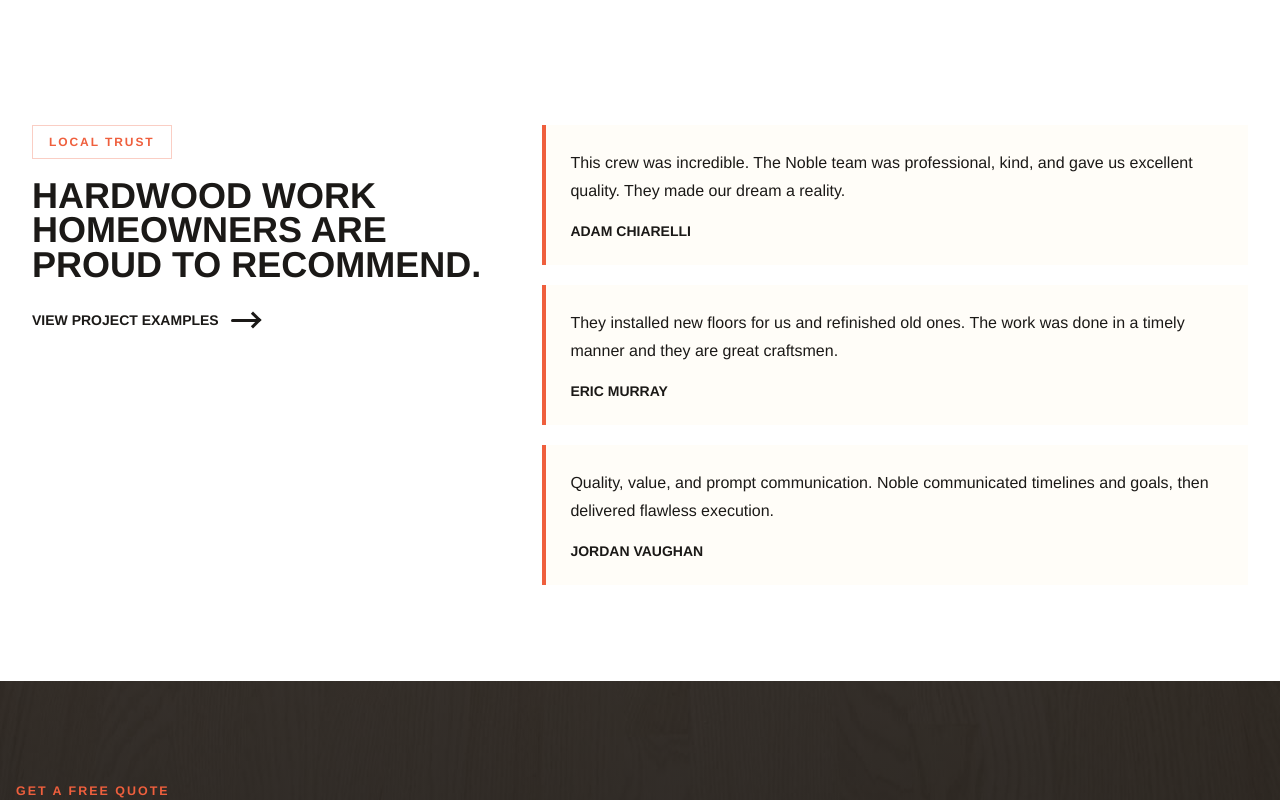
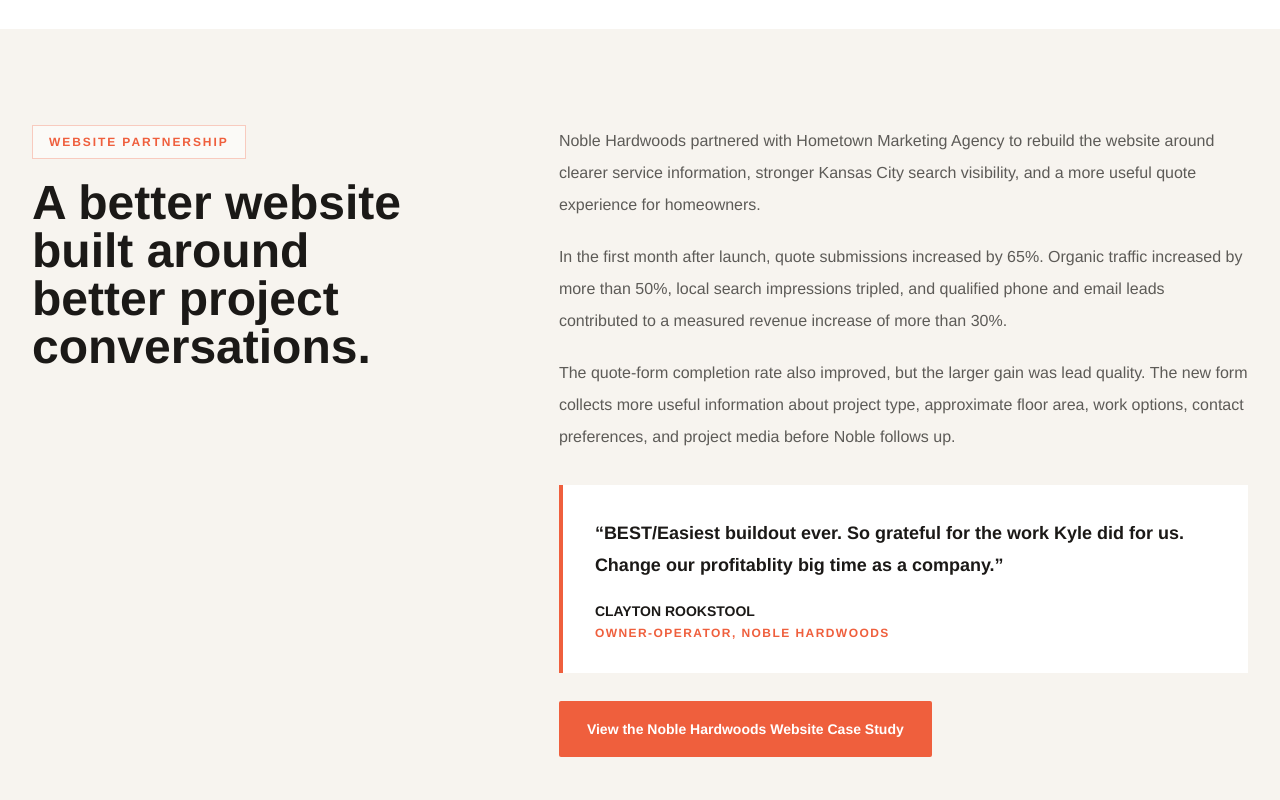
Before and after one commit to krcoffelt/NobleHardwoods, a Next.js app: page /about in a window 1280 px wide. Shown: the part 4740-5540 px from the top of the page. Built offline with nearby package versions, Linux system fonts and the light colour scheme; no server answers.

Commit message:
Add Hometown website partnership reference

```diff
--- a/src/app/about/page.tsx
+++ b/src/app/about/page.tsx
@@ -244,6 +244,63 @@
         </div>
       </section>
 
+      <section className="bg-noble-mist py-20 sm:py-24">
+        <div className="mx-auto grid max-w-7xl gap-10 px-5 sm:px-6 lg:grid-cols-[0.82fr_1.18fr] lg:gap-12 lg:px-8">
+          <div>
+            <p className="w-fit border border-noble-orange/30 bg-white/55 px-4 py-2 text-xs font-black uppercase tracking-[0.16em] text-noble-orange">
+              WEBSITE PARTNERSHIP
+            </p>
+            <h2 className="mt-5 text-4xl font-black leading-[1.02] text-noble-ink sm:text-5xl">
+              A better website built around better project conversations.
+            </h2>
+          </div>
+          <div>
+            <div className="grid gap-5 text-base leading-8 text-noble-ink/70">
+              <p>
+                Noble Hardwoods partnered with Hometown Marketing Agency to rebuild the website
+                around clearer service information, stronger Kansas City search visibility, and a
+                more useful quote experience for homeowners.
+              </p>
+              <p>
+                In the first month after launch, quote submissions increased by 65%. Organic traffic
+                increased by more than 50%, local search impressions tripled, and qualified phone and
+                email leads contributed to a measured revenue increase of more than 30%.
+              </p>
+              <p>
+                The quote-form completion rate also improved, but the larger gain was lead quality.
+                The new form collects more useful information about project type, approximate floor
+                area, work options, contact preferences, and project media before Noble follows up.
+              </p>
+            </div>
+
+            <figure className="mt-8 border-l-4 border-noble-orange bg-white p-6 sm:p-8">
+              <blockquote className="text-lg font-bold leading-8 text-noble-ink">
+                “BEST/Easiest buildout ever. So grateful for the work Kyle did for us. Change our
+                profitablity big time as a company.”
+              </blockquote>
+              <figcaption className="mt-5">
+                <span className="block text-sm font-extrabold uppercase text-noble-ink">
+                  Clayton Rookstool
+                </span>
+                <span className="mt-1 block text-xs font-bold uppercase tracking-[0.12em] text-noble-orange">
+                  Owner-Operator, Noble Hardwoods
+                </span>
+              </figcaption>
+            </figure>
+
+            <a
+              href="https://hometownkc.agency/case-studies/noble-hardwoods"
+              target="_blank"
+              rel="noopener"
+              aria-label="View the Noble Hardwoods website case study by Hometown Marketing Agency"
+              className="mt-7 inline-flex min-h-14 items-center justify-center rounded-sm bg-noble-orange px-7 text-center text-sm font-bold text-white transition duration-300 ease-out hover:-translate-y-0.5 hover:bg-noble-orange-dark active:translate-y-0 focus-visible:outline focus-visible:outline-2 focus-visible:outline-offset-4 focus-visible:outline-noble-orange"
+            >
+              View the Noble Hardwoods Website Case Study
+            </a>
+          </div>
+        </div>
+      </section>
+
       <section className="bg-white py-20 sm:py-24">
         <div className="mx-auto grid max-w-7xl gap-10 px-5 sm:px-6 lg:grid-cols-[0.8fr_1.2fr] lg:px-8">
           <div>
--- a/src/components/Footer.tsx
+++ b/src/components/Footer.tsx
@@ -126,14 +126,14 @@
         <p>Copyright {new Date().getFullYear()} Noble Hardwoods. All rights reserved.</p>
         <p className="mt-2">
           Website created by{" "}
-          <Link
-            href="https://hometownkc.agency"
+          <a
+            href="https://hometownkc.agency/case-studies/noble-hardwoods"
             target="_blank"
-            rel="noopener noreferrer"
+            rel="noopener"
             className="font-semibold text-white transition hover:text-noble-orange"
           >
             Hometown Marketing Agency
-          </Link>
+          </a>
           .
         </p>
       </div>
```
